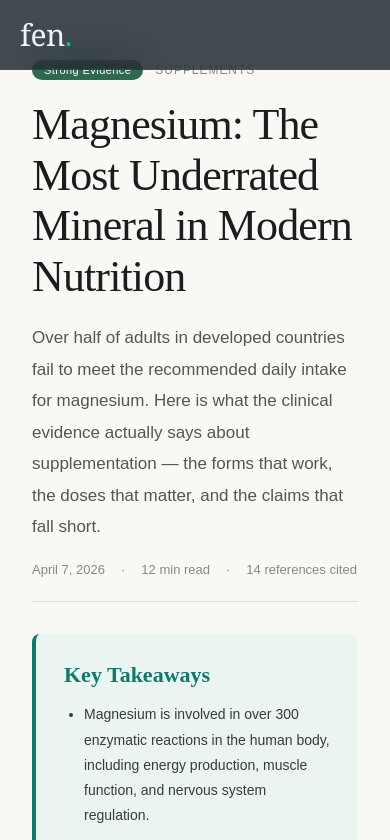
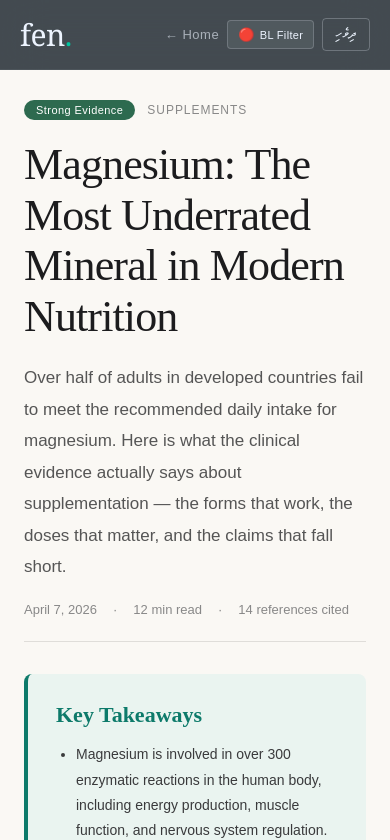
Before and after one commit to saain/fen-website, a Next.js app: page /articles/magnesium in a window 390 px wide. Shown: the top 840 px of the page. Built offline with nearby package versions, Linux system fonts and the light colour scheme.

Commit message:
fix: nav overlap padding + blue light filter visible on mobile

```diff
--- a/src/app/articles/magnesium/page.js
+++ b/src/app/articles/magnesium/page.js
@@ -296,36 +296,37 @@ function MagnesiumArticleInner() {
               fen<span className="logo-dot">.</span>
             </a>
           </div>
-          <div className="nav-links" style={{ display: 'flex', alignItems: 'center', gap: 10 }}>
-            <a className="nav-link" href="/" style={{ fontFamily: bf }}>
-              {c.back}
+          <div style={{ display: 'flex', alignItems: 'center', gap: 8, flexShrink: 0 }}>
+            <a href="/" style={{ fontFamily: bf, fontSize: 13, color: 'rgba(237,244,255,0.60)', textDecoration: 'none', letterSpacing: '0.04em', whiteSpace: 'nowrap' }}>
+              {isRtl ? 'ފުރަތަމަ ←' : '← Home'}
             </a>
             <button
               onClick={toggleWarm}
-              title={warm ? 'Blue light filter is ON — tap to turn off' : 'Turn on blue light filter for better sleep'}
+              title={warm ? 'Blue light filter ON — tap to turn off' : 'Turn on blue light filter for better sleep'}
               style={{
-                fontSize: 12,
-                background: warm ? 'rgba(180,60,20,0.28)' : 'rgba(237,244,255,0.08)',
+                fontSize: 11,
+                background: warm ? 'rgba(180,60,20,0.30)' : 'rgba(237,244,255,0.08)',
                 border: warm ? '1px solid rgba(200,80,30,0.55)' : '1px solid rgba(237,244,255,0.20)',
                 borderRadius: 4,
-                padding: '6px 12px',
+                padding: '6px 10px',
                 cursor: 'pointer',
                 color: warm ? '#FFCDB8' : '#EDF4FF',
                 display: 'flex',
                 alignItems: 'center',
-                gap: 6,
+                gap: 5,
                 fontFamily: "'DM Sans',sans-serif",
                 letterSpacing: '0.03em',
                 fontWeight: warm ? 500 : 400,
                 transition: 'all 0.25s',
+                whiteSpace: 'nowrap',
               }}
             >
-              <span style={{ fontSize: 14 }}>🔴</span>
-              <span>{warm ? 'Blue Light Filter: ON' : 'Blue Light Filter'}</span>
+              <span style={{ fontSize: 13 }}>🔴</span>
+              <span>{warm ? 'Filter: ON' : 'BL Filter'}</span>
             </button>
             <button
               onClick={() => changeLang(lang === 'en' ? 'dv' : 'en')}
-              style={{ fontFamily: lang === 'en' ? "'Faruma',Tahoma" : "'DM Sans',sans-serif", fontSize: 14, background: 'none', border: '1px solid rgba(237,244,255,0.25)', borderRadius: 4, padding: '6px 14px', cursor: 'pointer', color: '#EDF4FF' }}
+              style={{ fontFamily: lang === 'en' ? "'Faruma',Tahoma" : "'DM Sans',sans-serif", fontSize: 13, background: 'none', border: '1px solid rgba(237,244,255,0.25)', borderRadius: 4, padding: '6px 12px', cursor: 'pointer', color: '#EDF4FF', whiteSpace: 'nowrap' }}
             >
               {lang === 'en' ? 'ދިވެހި' : 'English'}
             </button>
@@ -333,7 +334,7 @@ function MagnesiumArticleInner() {
         </div>
       </nav>
 
-      <article style={{ maxWidth: 720, margin: '0 auto', padding: '60px 32px 100px', background: PAGE_BG, transition: 'background 0.4s ease' }}>
+      <article style={{ maxWidth: 720, margin: '0 auto', padding: '100px 24px 100px', background: PAGE_BG, transition: 'background 0.4s ease' }}>
         <div style={{ marginBottom: 32 }}>
           <div style={{ display: 'flex', alignItems: 'center', gap: 12, marginBottom: 20, flexWrap: 'wrap' }}>
             <span className="evidence-tag" style={{ background: '#2d6a4f', fontFamily: bf }}>
```
